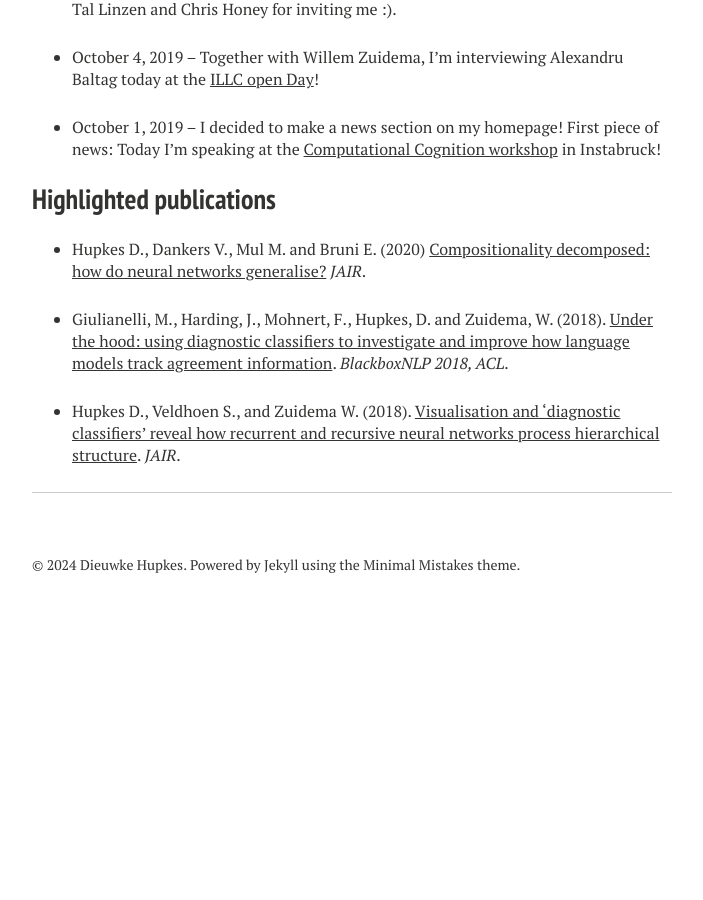
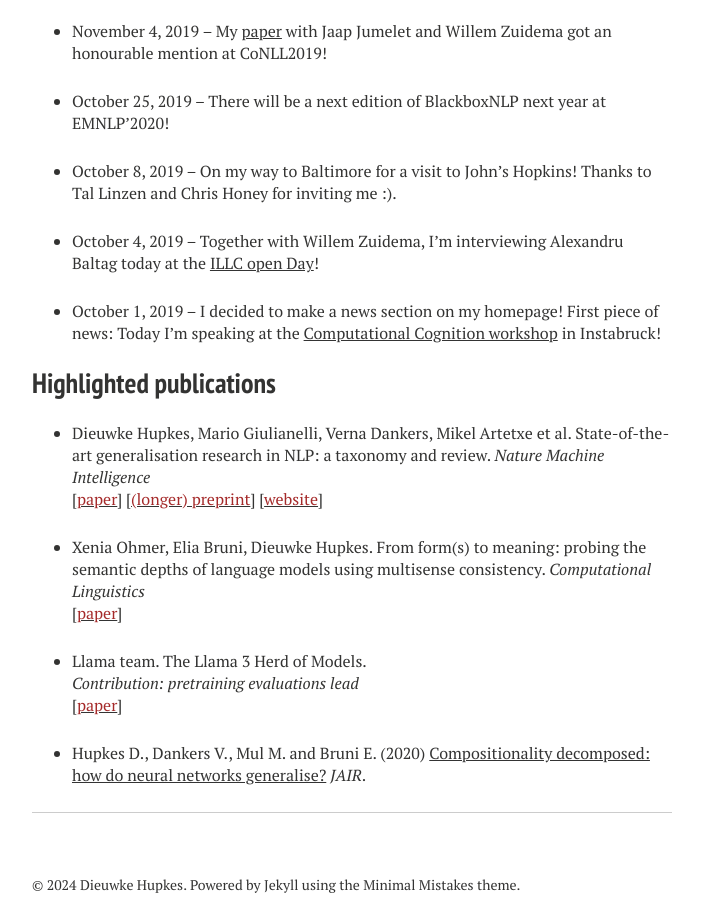
Before and after one commit to dieuwkehupkes/dieuwkehupkes.github.io, a Jekyll site: the page built from index.md, in a window 1280 px wide and 900 px high, scrolled down 2893 px. Shown: the whole window, without its empty margins (288-991 px from the left). Built offline with Jekyll 4.4.1, drawn with Linux system fonts in a browser that asks for light colours; nearby versions of some CDN libraries; before the commit the page ends 3516 px from its top, so only the background shows below that; some of the changed text lies outside the part shown.

Commit message:
Update homepage

```diff
--- a/index.md
+++ b/index.md
@@ -36,6 +36,10 @@ Have a look at my <a href="https://www.instagram.com/dieuwkehupkes/" target="_bl
 
 ## News
 
+- October 14, 2024 -- I became an ELLIS Scholar! Grateful for the nomination and the honour :)
+
+- July, 2042 -- Proud to have been part of the Llama 3 effort and grateful that we got to publish such a comprehensive paper about it. It's a loooong paper, I know. Curious about my contributions specifically? Head to section 5.1! For my personal highlights, read <a href="https://x.com/_dieuwke_/status/1816098840551870719" target="_blank">my tweet</a>
+
 - October 20, 2023 -- The <a href="https://www.nature.com/articles/s42256-023-00729-y" target="_blank">GenBench taxonomy paper</a> on generalisation in NLP just came out at Nature Machine Intelligence! Couldn't be more proud of this massive team effort :).
 
 - November 30, 2021 -- Podcast is out! Check it <a href="https://cs.nyu.edu/~welleck/episode36.html">here</a>, or listen on <a href="https://t.co/P5RxtByDZn?amp=1">apple podcasts</a>, <a href="https://t.co/PWSL07YXs8?amp=1">spotify</a> or <a href="https://soundcloud.com/thesis-review/36-dieuwke-hupkes-hierarchy-and-interpretability-in-neural-models-of-language-processing?utm_source=clipboard&utm_campaign=wtshare&utm_medium=widget&utm_content=https%253A%252F%252Fsoundcloud.com%252Fthesis-review%252F36-dieuwke-hupkes-hierarchy-and-interpretability-in-neural-models-of-language-processing">soundcloud</a>.
@@ -72,13 +76,18 @@ Have a look at my <a href="https://www.instagram.com/dieuwkehupkes/" target="_bl
 
 ## Highlighted publications
 
+* Dieuwke Hupkes, Mario Giulianelli, Verna Dankers, Mikel Artetxe et al. State-of-the-art generalisation research in NLP: a taxonomy and review. *Nature Machine Intelligence* \\
+\[[<font color="brown">paper</font>](https://www.nature.com/articles/s42256-023-00729-y){:target="blank"}\]
+\[[<font color="brown">(longer) preprint</font>](https://arxiv.org/abs/2210.03050){:target="blank"}\]
+\[[<font color="brown">website</font>](https://genbench.org/visualisations/){:target="blank"}\]
+
+* Xenia Ohmer, Elia Bruni, Dieuwke Hupkes. From form(s) to meaning: probing the semantic depths of language models using multisense consistency. *Computational Linguistics*\\
+\[[<font color="brown">paper</font>](https://direct.mit.edu/coli/article/doi/10.1162/coli_a_00529/123794/From-Form-s-to-Meaning-Probing-the-Semantic-Depths?searchresult=1){:target="blank"}\]
+
+* Llama team. The Llama 3 Herd of Models. \\
+*Contribution: pretraining evaluations lead*\\
+\[[<font color="brown">paper</font>](https://scontent-ams2-1.xx.fbcdn.net/v/t39.2365-6/452387774_1036916434819166_4173978747091533306_n.pdf?_nc_cat=104&ccb=1-7&_nc_sid=3c67a6&_nc_ohc=DTS7hDTcxZoQ7kNvgEEioMh&_nc_ht=scontent-ams2-1.xx&oh=00_AYC-3TlwVlRnatnXa2Oh3od7X7EGb0gnm58xFyxlF58hkg&oe=66AD4ACD){:target="blank"}\]
+
 * Hupkes D., Dankers V., Mul M. and Bruni E. (2020)
 [Compositionality decomposed: how do neural networks generalise?](https://jair.org/index.php/jair/article/view/11674/26576){:target="blank"}
 *JAIR*.
-
-* Giulianelli, M., Harding, J., Mohnert, F., Hupkes, D. and Zuidema, W. (2018).
-[Under the hood: using diagnostic classifiers to investigate and improve how language models track agreement information](https://aclweb.org/anthology/W18-5426){:target="blank"}.
-*BlackboxNLP 2018, ACL*.
-
-* Hupkes D., Veldhoen S., and Zuidema W. (2018). [Visualisation and 'diagnostic classifiers' reveal how recurrent and recursive neural networks process hierarchical structure](https://jair.org/index.php/jair/article/view/11196/26408){:target="blank"}.
-*JAIR*.
```
